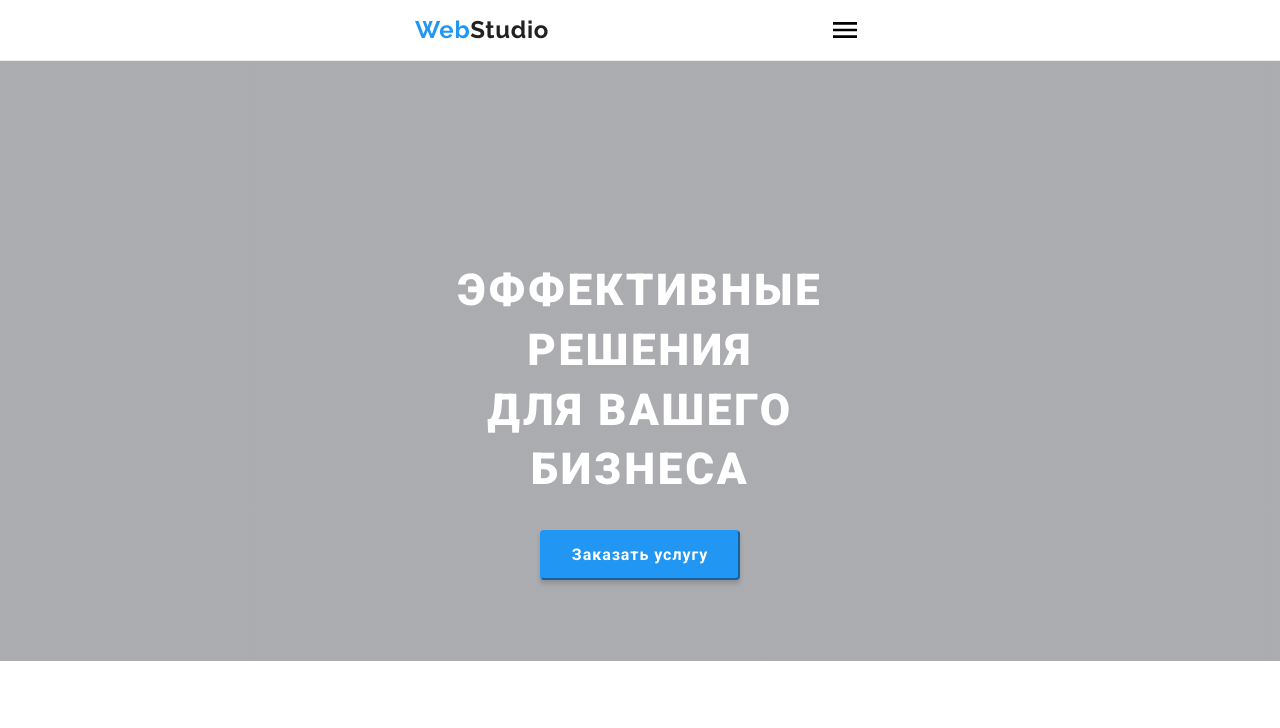
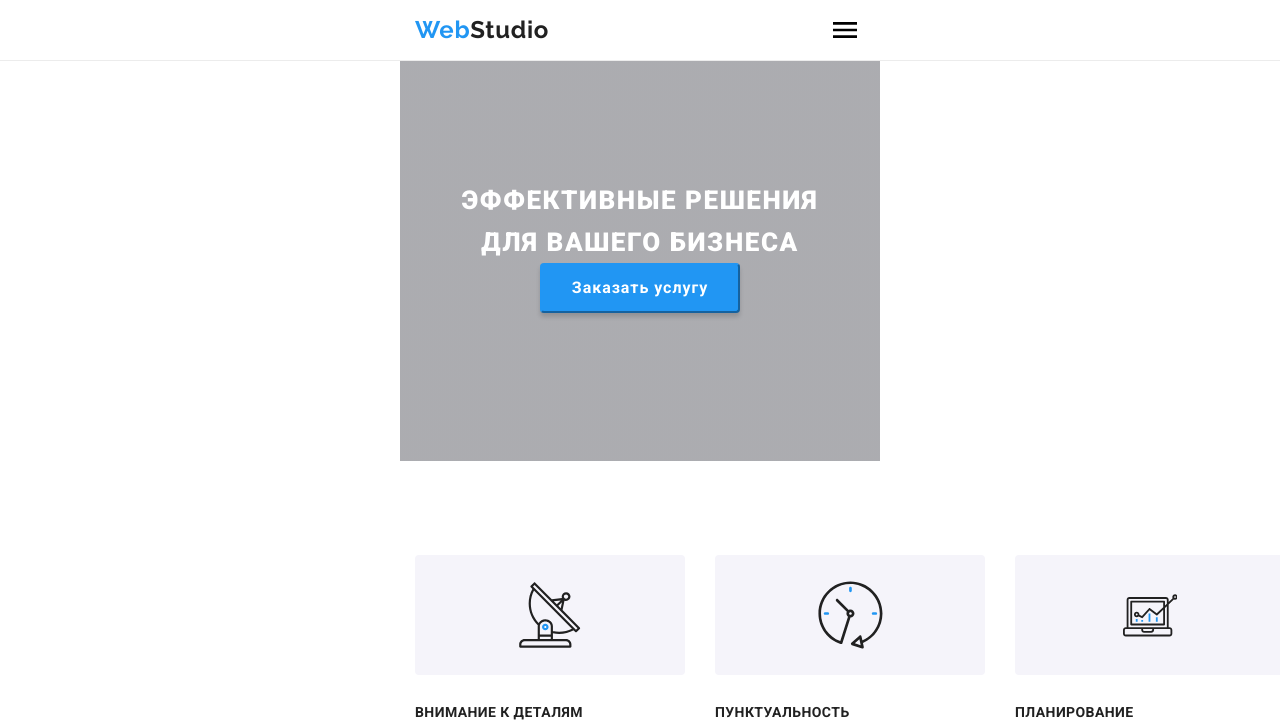
Before and after one commit to snap515/html-css-goit55-hw08, a plain HTML site: page index.html in a window 1280 px wide. Shown: the top 728 px of the page. Drawn offline with nearby package versions, Linux system fonts and the light colour scheme.

Commit message:
начал делать хиро мобайл

```diff
--- a/index.html
+++ b/index.html
@@ -91,10 +91,12 @@
     <main>
       <!------------------------------ Герой ---------------------------------->
       <section class="section__hero">
-        <div class="container">
-          <h1 class="section-hero__title">Эффективные решения <br />для вашего бизнеса</h1>
+        <!-- <div class="container"> -->
+        <div class="hero-content-wrapper">
+          <h1 class="section-hero__title">Эффективные решения для вашего бизнеса</h1>
           <button data-modal-open type="button" class="button">Заказать услугу</button>
         </div>
+        <!-- </div> -->
       </section>
 
       <!------------------ Наши преимущества ---------------------------------->
--- a/sass/components/_header.scss
+++ b/sass/components/_header.scss
@@ -151,8 +151,6 @@
 
 .contacts__icon {
     display: none;
-    margin-right: 10px;
-    fill: currentColor;
 }
 
 .mobile-socials {
--- a/sass/components/_hero.scss
+++ b/sass/components/_hero.scss
@@ -1,10 +1,8 @@
 .section__hero {
-    max-width: 1600px;
-    height: 600px;
+    max-width: 480px;
+    height: 400px;
     margin-left: auto;
     margin-right: auto;
-    padding-top: 200px;
-    padding-bottom: 200px;
 
     background-image: linear-gradient(to right, rgba(47, 48, 58, 0.4), rgba(47, 48, 58, 0.4)),
         url(../images/hero-img.png);
@@ -13,13 +11,15 @@
     text-align: center;
 }
 
+.hero-content-wrapper {
+    padding: 118px 60px;
+}
+
 .section-hero__title {
-    margin-bottom: 30px;
     color: $white-color;
-
     font-weight: 900;
-    font-size: 44px;
-    line-height: 1.36;
+    font-size: 26px;
+    line-height: 1.62;
     text-align: center;
     letter-spacing: 0.06em;
     text-transform: uppercase;
```
Also changed, not shown: css/main.css, css/main.min.css, 2 other files.
